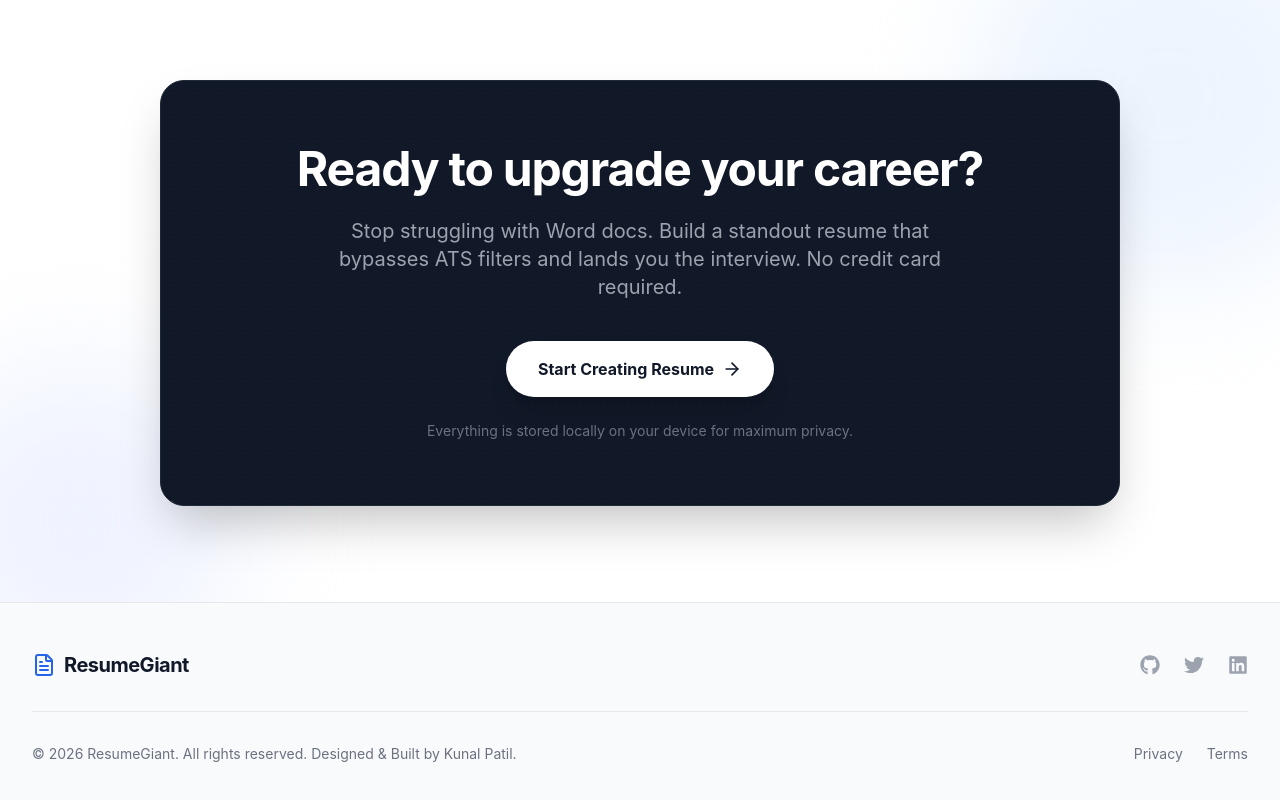
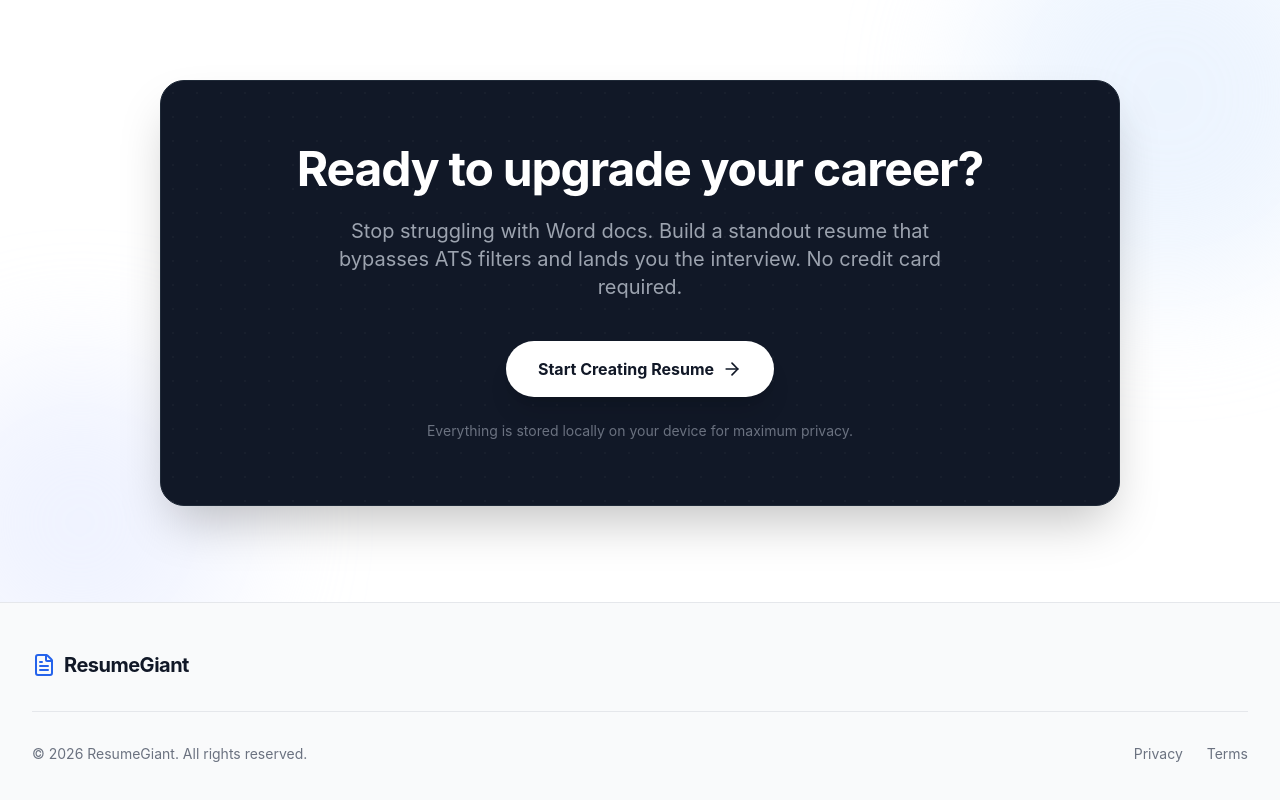
Before and after one commit to kunalpatil6124/Resume-Builder, a React (Vite) app in the folder frontend/: page / in a window 1280 px wide. Shown: the part 4780-5580 px from the top of the page. Built offline with nearby package versions, Linux system fonts and the light colour scheme.

Commit message:
Remove social media links from LandingFooter
Removed social media links from the footer.

```diff
--- a/frontend/src/components/landing/LandingFooter.jsx
+++ b/frontend/src/components/landing/LandingFooter.jsx
@@ -15,24 +15,12 @@ export default function LandingFooter() {
           </div>
 
           <div className="flex items-center space-x-6">
-            <a href="#" className="text-gray-400 hover:text-gray-900 dark:hover:text-white transition-colors">
-              <span className="sr-only">GitHub</span>
-              <FaGithub size={20} />
-            </a>
-            <a href="#" className="text-gray-400 hover:text-gray-900 dark:hover:text-white transition-colors">
-              <span className="sr-only">Twitter</span>
-              <FaTwitter size={20} />
-            </a>
-            <a href="#" className="text-gray-400 hover:text-gray-900 dark:hover:text-white transition-colors">
-              <span className="sr-only">LinkedIn</span>
-              <FaLinkedin size={20} />
-            </a>
           </div>
         </div>
 
         <div className="mt-8 pt-8 border-t border-gray-200 dark:border-gray-800 flex flex-col md:flex-row justify-between items-center gap-4">
           <p className="text-sm text-gray-500 dark:text-gray-400">
-            &copy; {currentYear} ResumeGiant. All rights reserved. Designed & Built by Kunal Patil.
+            &copy; {currentYear} ResumeGiant. All rights reserved.
           </p>
           <div className="flex gap-6 text-sm">
             <a href="#" className="text-gray-500 hover:text-gray-900 dark:text-gray-400 dark:hover:text-white transition-colors">Privacy</a>
```
